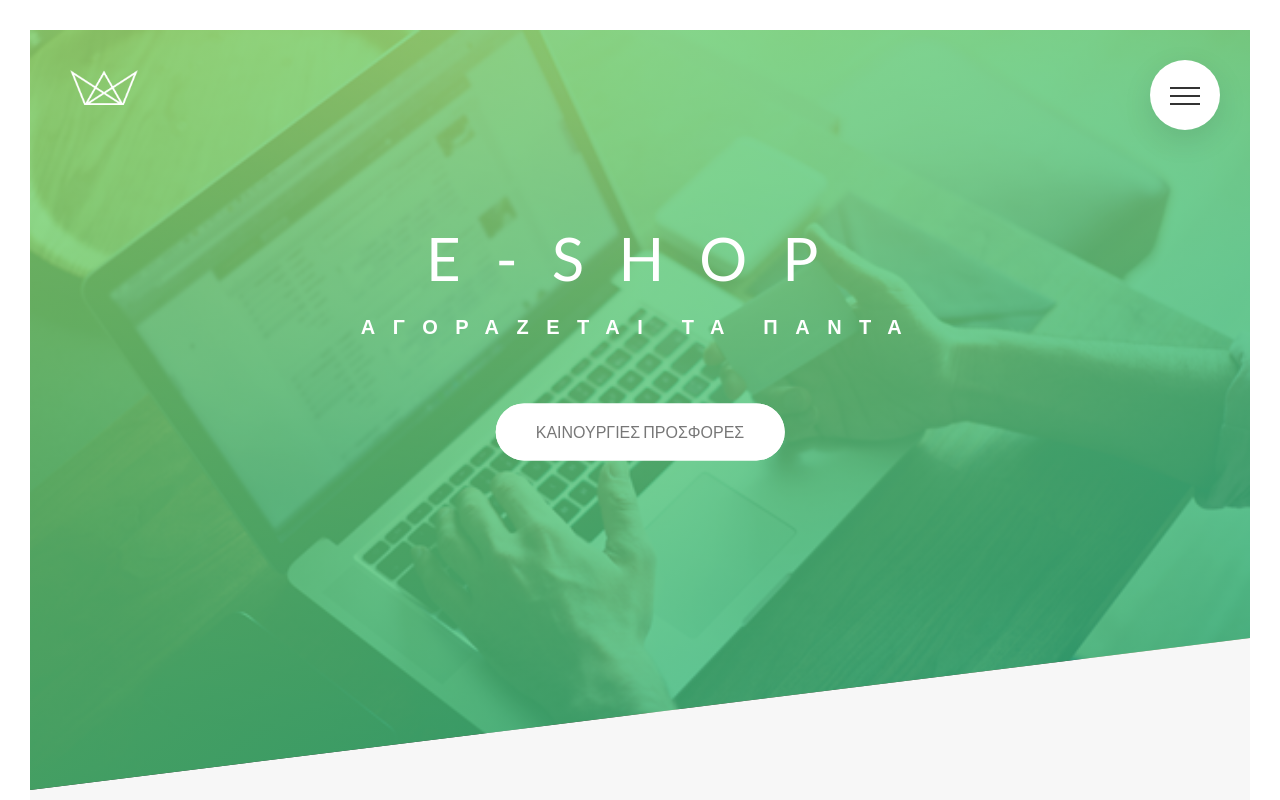
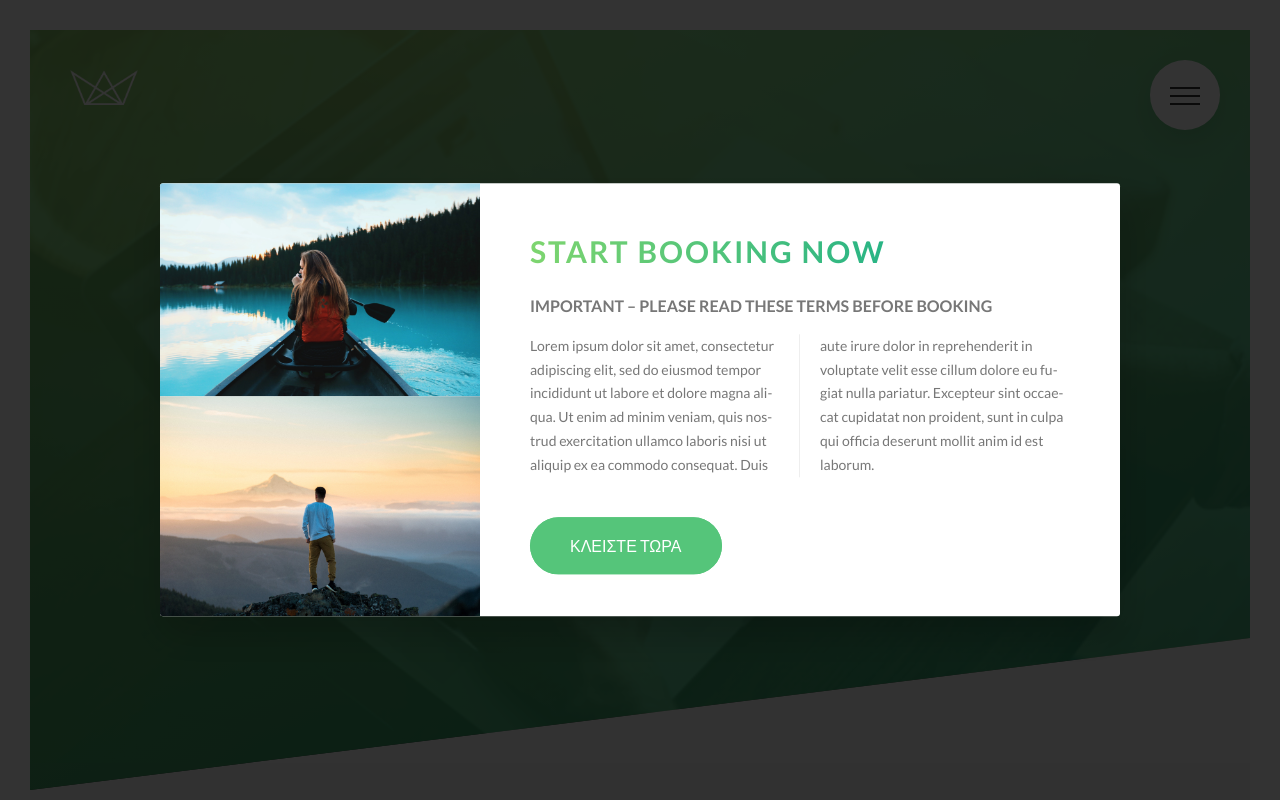
Before and after one commit to Panagiip1/advanced_css_and_sass, a website: page index.html in a window 1280 px wide. Shown: the top 800 px of the page. Drawn offline with Linux system fonts and the light colour scheme.

Commit message:
add popup (1)-styling

```diff
--- a/index.html
+++ b/index.html
@@ -361,6 +361,22 @@
             </div>
         </footer>
 
+        <div class="popup">
+            <div class="popup__content">
+                <div class="popup__left">
+                    <img src="img/nat-8.jpg" alt="Tour photo" class="popup__img">
+                    <img src="img/nat-9.jpg" alt="Tour photo" class="popup__img">
+                </div>
+                <div class="popup__right">
+                    <h2 class="heading-secondary u-margin-bottom-small">Start booking now</h2>
+                    <h3 class="heading-tertiary u-margin-bottom-small">Important &ndash; Please read these terms before booking</h3>
+                    <p class="popup__text">
+                        Lorem ipsum dolor sit amet, consectetur adipiscing elit, sed do eiusmod tempor incididunt ut labore et dolore magna aliqua. Ut enim ad minim veniam, quis nostrud exercitation ullamco laboris nisi ut aliquip ex ea commodo consequat. Duis aute irure dolor in reprehenderit in voluptate velit esse cillum dolore eu fugiat nulla pariatur. Excepteur sint occaecat cupidatat non proident, sunt in culpa qui officia deserunt mollit anim id est laborum.
+                    </p>
+                    <a href="#" class="btn btn--green">Κλειστε τωρα</a>
+                </div>
+            </div>
+        </div>
     <!--
         <section class="grid-test">
             <div class="row">
--- a/sass/abstracts/_mixins.scss
+++ b/sass/abstracts/_mixins.scss
@@ -5,3 +5,10 @@
 		clear: both;
 	}
 }
+
+@mixin absCenter {
+	position: absolute;
+	top: 50%;
+	left: 50%;
+	transform: translate(-50%, -50%);
+}
--- /dev/null
+++ b/sass/components/_popup.scss
@@ -0,0 +1,55 @@
+.popup {
+	height: 100vh;
+	width: 100%;
+	position: fixed;
+	top: 0;
+	left: 0;
+	background-color: rgba($color-black, .8);
+	z-index: 9999;
+
+	&__content {
+		@include absCenter;
+
+		width: 75%;
+		background-color: $color-white;
+		box-shadow: 0 2rem 4rem rgba($color-black, .2);
+		border-radius: 3px;
+		display: table;
+		overflow: hidden;
+	}
+
+	&__left {
+		width: 33.333333%;
+		display: table-cell;
+	}
+
+	&__right {
+		width: 66.666667%;
+		display: table-cell;
+		vertical-align: middle;
+		padding: 3rem 5rem;
+	}
+
+	&__img {
+		display: block;
+		width: 100%;
+	}
+
+	&__text {
+		font-size: 1.4rem;
+		margin-bottom: 4rem;
+
+		-moz-column-count: 2;
+		-moz-column-gap: 4rem; /* 1em = 14px; */
+		-moz-column-rule: 1px solid $color-grey-light-2;
+
+		column-count: 2;
+		column-gap: 4rem; /* 1em = 14px; */
+		column-rule: 1px solid $color-grey-light-2;
+
+		-moz-hyphens: auto;
+		-ms-hyphens: auto;
+		-webkit-hyphens: auto;
+		hyphens: auto;
+	}
+}
--- a/sass/main.scss
+++ b/sass/main.scss
@@ -14,6 +14,7 @@
 @import "components/composition";
 @import "components/feature-box";
 @import "components/form";
+@import "components/popup";
 @import "components/story";
 
 
```
Also changed, not shown: css/style.css.
